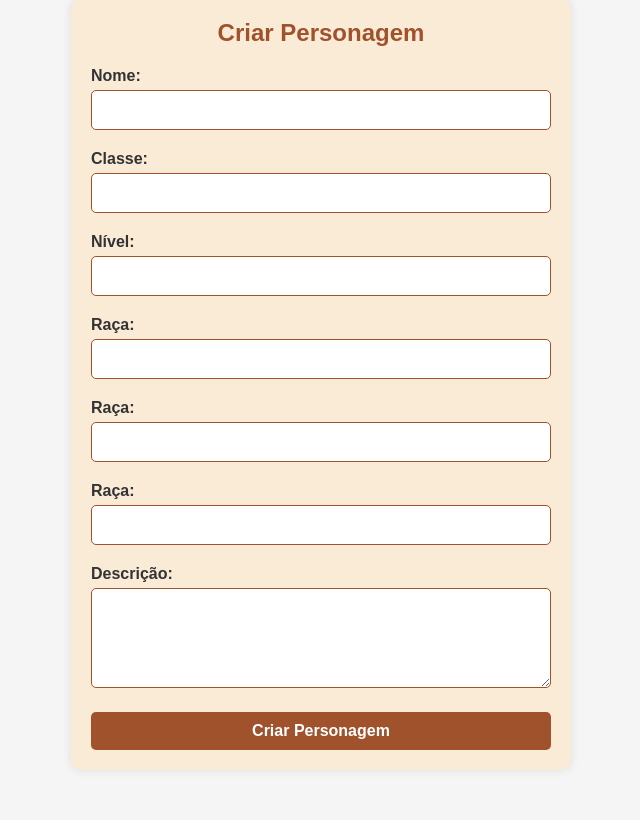
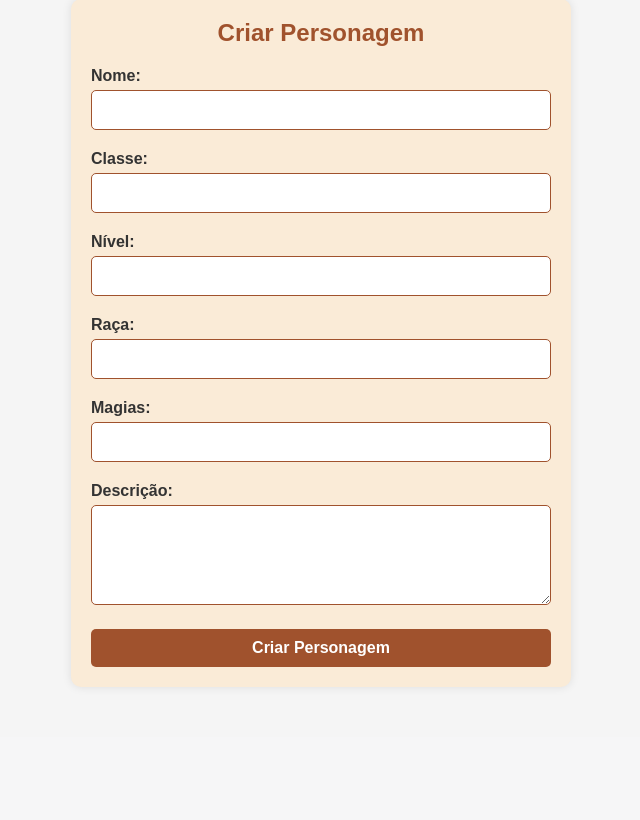
Before and after one commit to comatic0/tavola-redonda, a PHP site: page /views/fichas/create.php in a window 1280 px wide. Shown: the part 142-962 px from the top of the page, without its empty margins (319-959 px from the left). After the commit the page ends 830 px from the top, so only its background shows below. Run offline with PHP 8.4, Linux system fonts and the light colour scheme; the visitor is signed in with stand-in values (Sample User, id 1).

Commit message:
corrigido o erro cometido na creat

```diff
--- a/views/fichas/create.php
+++ b/views/fichas/create.php
@@ -42,11 +42,7 @@ if ($_SERVER['REQUEST_METHOD'] === 'POST') {
             <input type="text" id="raca" name="raca" required>
         </div>
         <div class="form-group">
-            <label for="magias">Raça:</label>
-            <input type="text" id="magias" name="magias" required>
-        </div>
-        <div class="form-group">
-            <label for="magias">Raça:</label>
+            <label for="magias">Magias:</label>
             <input type="text" id="magias" name="magias" required>
         </div>
         <div class="form-group">
```
